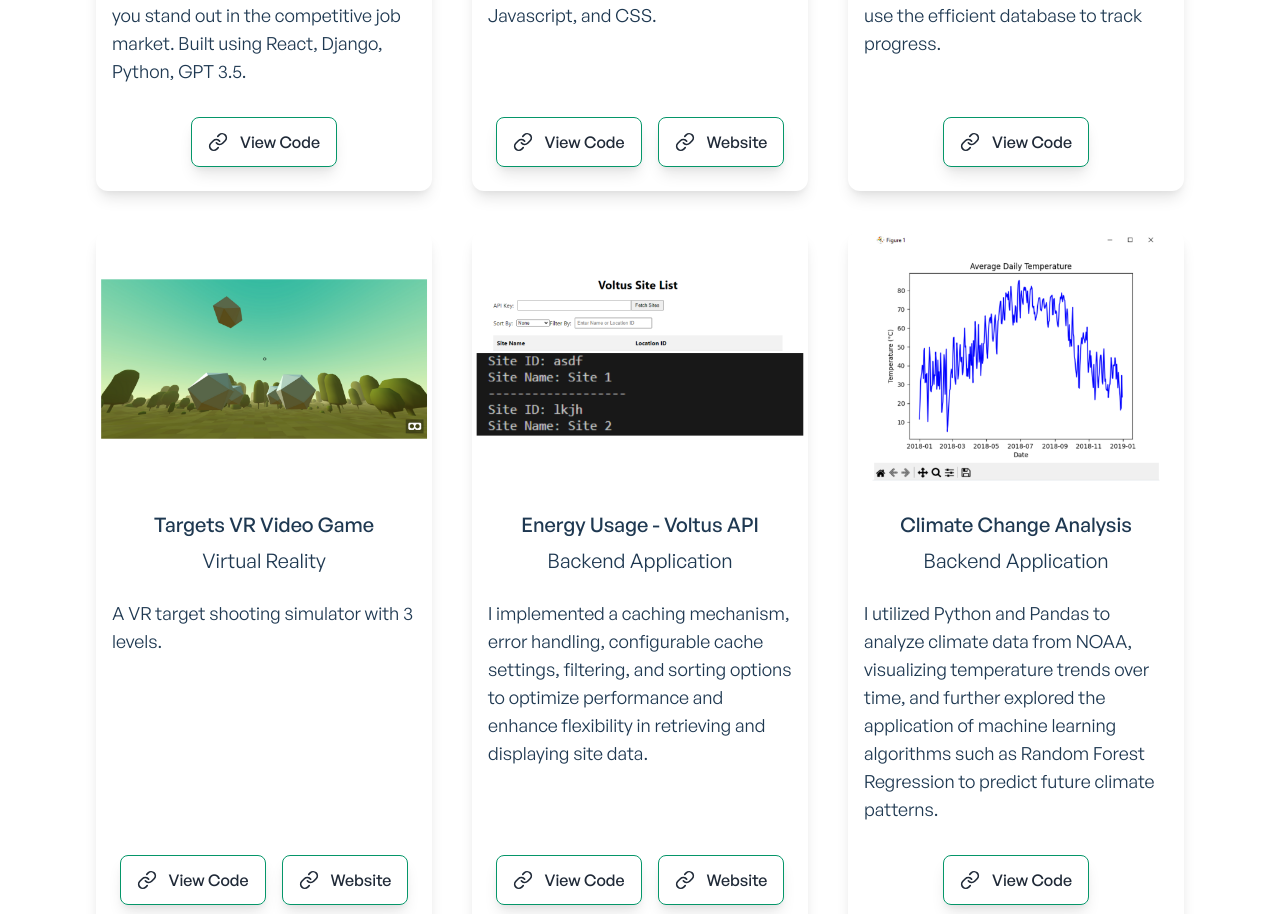
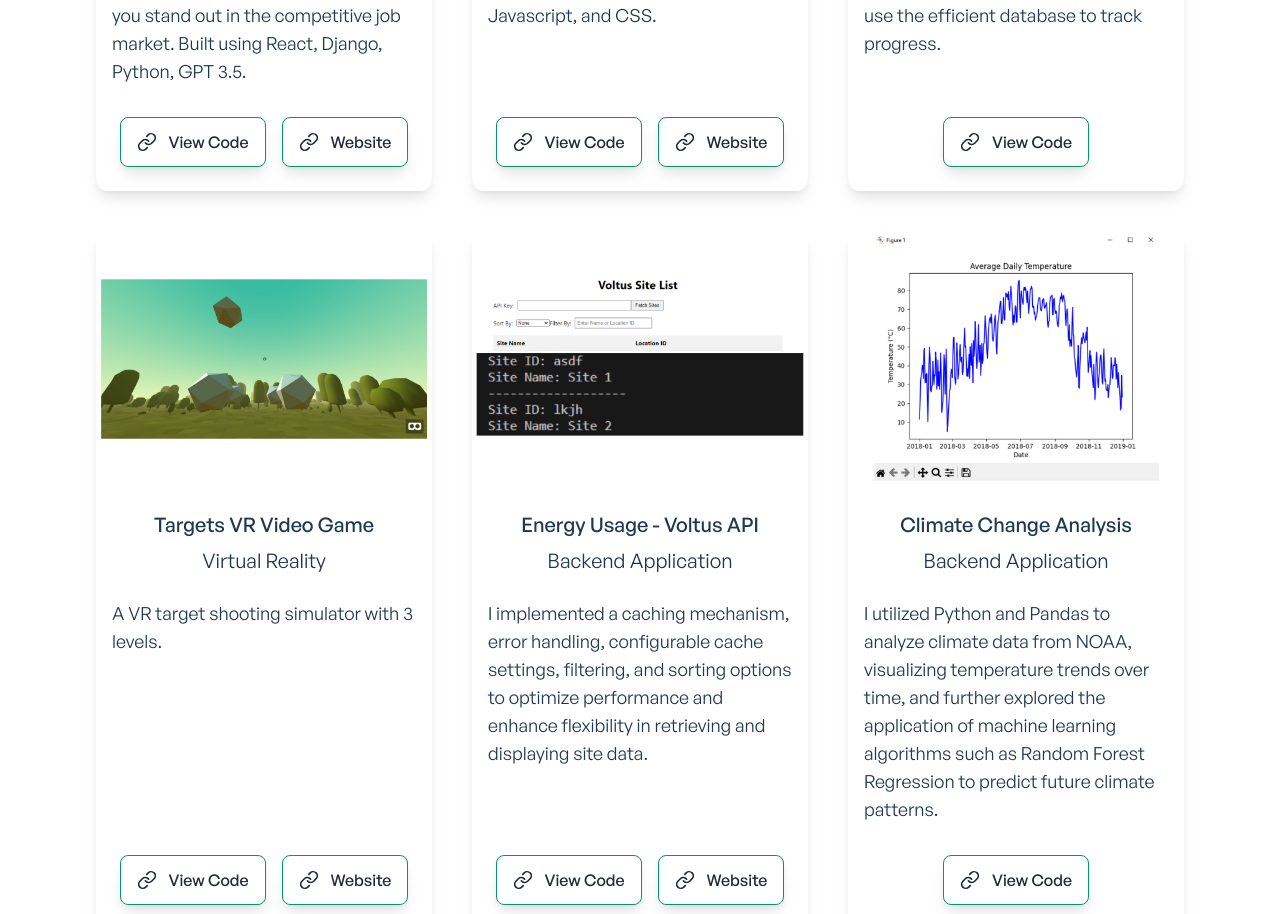
Before and after one commit to almaavocado/PersonalWebsite, a React (Create React App) app: page /projects in a window 1280 px wide. Shown: the part 944-1858 px from the top of the page. Built offline with nearby package versions, Linux system fonts and the light colour scheme.

Commit message:
adding website for bioboost

```diff
--- a/src/data/projects.js
+++ b/src/data/projects.js
@@ -15,6 +15,7 @@ export const projectsData = [
 		img: BioBoost,
 		description: 'BioBoost analyzes resumes, crafts compelling LinkedIn headlines, and refines About Me sections to help you stand out in the competitive job market. Built using React, Django, Python, GPT 3.5.',
 		link: 'https://github.com/almaavocado/BioBoost',
+		websiteLink: 'https://bioboost.netlify.app/',
 
 
 		ProjectHeader: {
```
Also changed, not shown: 6 other files (tests, documents, lock files or other folders).
